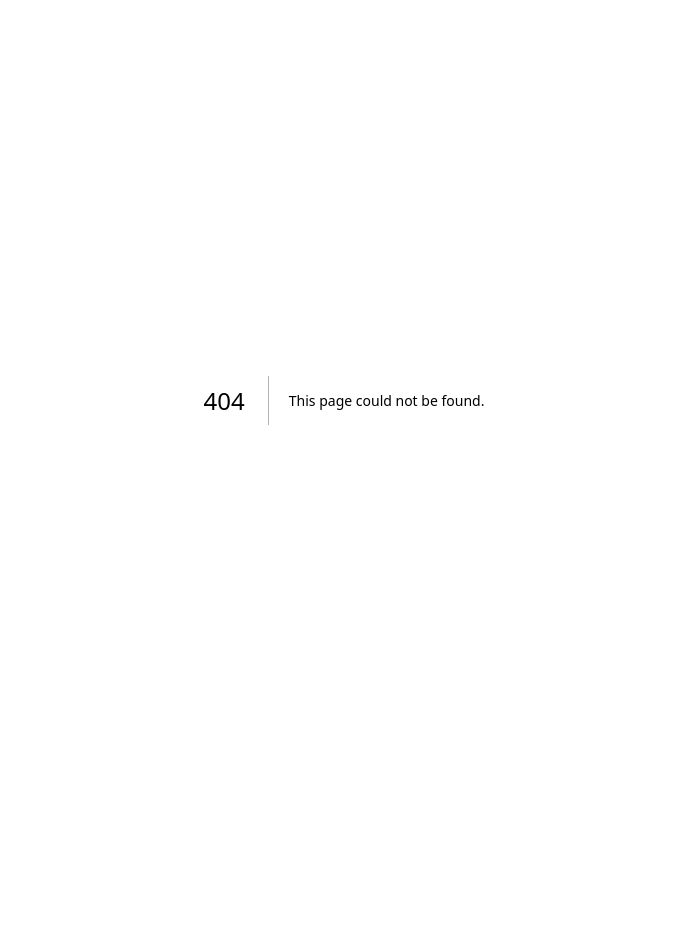
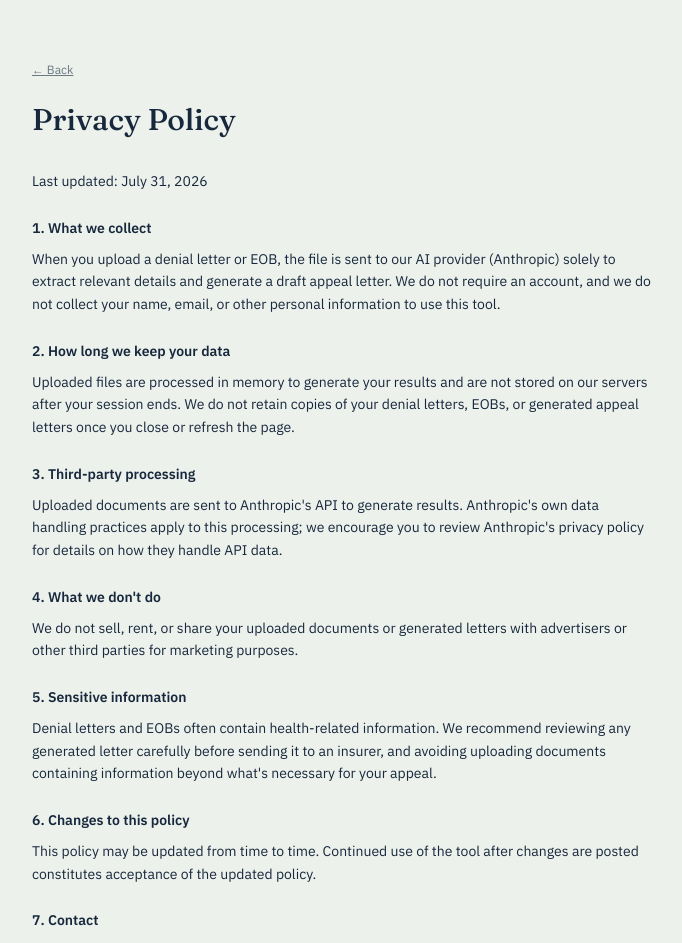
Before and after one commit to connorapi/insurance-appeal-app, a Next.js app: page /privacy in a window 1280 px wide. Before the commit this address had no page. Shown: the top 943 px of the page, without its empty margins (296-978 px from the left). Before the commit the page ends 800 px from the top, so only its background shows below. Built offline with nearby package versions, Linux system fonts and the light colour scheme.

Commit message:
fix back links on terms and privacy pages

```diff
--- a/src/app/page.js
+++ b/src/app/page.js
@@ -144,6 +144,13 @@ export default function Home() {
             Something went wrong. Try a different file.
           </p>
         )}
+     <footer
+          className="mt-20 pt-6 text-xs flex gap-4"
+          style={{ borderTop: '1px solid var(--folder-tan)', opacity: 0.6 }}
+        >
+          <a href="/terms" className="underline">Terms of Service</a>
+          <a href="/privacy" className="underline">Privacy Policy</a>
+        </footer>
       </div>
     </main>
   );
--- /dev/null
+++ b/src/app/privacy/page.js
@@ -0,0 +1,100 @@
+export const metadata = {
+  title: 'Privacy Policy',
+};
+
+export default function Privacy() {
+  return (
+    <main className="min-h-screen" style={{ background: 'var(--paper)' }}>
+      <div className="max-w-2xl mx-auto px-6 py-14">
+
+<a          href="/"
+          className="text-xs underline mb-6 inline-block"
+          style={{ color: 'var(--ink)', opacity: 0.6 }}
+        >
+          ← Back
+        </a>
+        <h1
+          className="font-display text-3xl mb-8"
+          style={{ color: 'var(--ink)' }}
+        >
+          Privacy Policy
+        </h1>
+
+        <div
+          className="space-y-6 text-sm leading-relaxed"
+          style={{ color: 'var(--ink)' }}
+        >
+          <p>Last updated: July 31, 2026</p>
+
+          <section>
+            <h2 className="font-semibold mb-2">1. What we collect</h2>
+            <p>
+              When you upload a denial letter or EOB, the file is sent to
+              our AI provider (Anthropic) solely to extract relevant details
+              and generate a draft appeal letter. We do not require an
+              account, and we do not collect your name, email, or other
+              personal information to use this tool.
+            </p>
+          </section>
+
+          <section>
+            <h2 className="font-semibold mb-2">2. How long we keep your data</h2>
+            <p>
+              Uploaded files are processed in memory to generate your
+              results and are not stored on our servers after your session
+              ends. We do not retain copies of your denial letters, EOBs, or
+              generated appeal letters once you close or refresh the page.
+            </p>
+          </section>
+
+          <section>
+            <h2 className="font-semibold mb-2">3. Third-party processing</h2>
+            <p>
+              Uploaded documents are sent to Anthropic's API to generate
+              results. Anthropic's own data handling practices apply to
+              this processing; we encourage you to review Anthropic's
+              privacy policy for details on how they handle API data.
+            </p>
+          </section>
+
+          <section>
+            <h2 className="font-semibold mb-2">4. What we don't do</h2>
+            <p>
+              We do not sell, rent, or share your uploaded documents or
+              generated letters with advertisers or other third parties for
+              marketing purposes.
+            </p>
+          </section>
+
+          <section>
+            <h2 className="font-semibold mb-2">5. Sensitive information</h2>
+            <p>
+              Denial letters and EOBs often contain health-related
+              information. We recommend reviewing any generated letter
+              carefully before sending it to an insurer, and avoiding
+              uploading documents containing information beyond what's
+              necessary for your appeal.
+            </p>
+          </section>
+
+          <section>
+            <h2 className="font-semibold mb-2">6. Changes to this policy</h2>
+            <p>
+              This policy may be updated from time to time. Continued use of
+              the tool after changes are posted constitutes acceptance of
+              the updated policy.
+            </p>
+          </section>
+
+          <section>
+            <h2 className="font-semibold mb-2">7. Contact</h2>
+            <p>
+              Questions about this policy can be directed to the contact
+              information provided wherever this tool is hosted or shared.
+            </p>
+          </section>
+        </div>
+      </div>
+    </main>
+  );
+}
--- /dev/null
+++ b/src/app/terms/page.js
@@ -0,0 +1,100 @@
+export const metadata = {
+  title: 'Privacy Policy',
+};
+
+export default function Privacy() {
+  return (
+    <main className="min-h-screen" style={{ background: 'var(--paper)' }}>
+      <div className="max-w-2xl mx-auto px-6 py-14">
+
+<a          href="/"
+          className="text-xs underline mb-6 inline-block"
+          style={{ color: 'var(--ink)', opacity: 0.6 }}
+        >
+          ← Back
+        </a>
+        <h1
+          className="font-display text-3xl mb-8"
+          style={{ color: 'var(--ink)' }}
+        >
+          Privacy Policy
+        </h1>
+
+        <div
+          className="space-y-6 text-sm leading-relaxed"
+          style={{ color: 'var(--ink)' }}
+        >
+          <p>Last updated: July 31, 2026</p>
+
+          <section>
+            <h2 className="font-semibold mb-2">1. What we collect</h2>
+            <p>
+              When you upload a denial letter or EOB, the file is sent to
+              our AI provider (Anthropic) solely to extract relevant details
+              and generate a draft appeal letter. We do not require an
+              account, and we do not collect your name, email, or other
+              personal information to use this tool.
+            </p>
+          </section>
+
+          <section>
+            <h2 className="font-semibold mb-2">2. How long we keep your data</h2>
+            <p>
+              Uploaded files are processed in memory to generate your
+              results and are not stored on our servers after your session
+              ends. We do not retain copies of your denial letters, EOBs, or
+              generated appeal letters once you close or refresh the page.
+            </p>
+          </section>
+
+          <section>
+            <h2 className="font-semibold mb-2">3. Third-party processing</h2>
+            <p>
+              Uploaded documents are sent to Anthropic's API to generate
+              results. Anthropic's own data handling practices apply to
+              this processing; we encourage you to review Anthropic's
+              privacy policy for details on how they handle API data.
+            </p>
+          </section>
+
+          <section>
+            <h2 className="font-semibold mb-2">4. What we don't do</h2>
+            <p>
+              We do not sell, rent, or share your uploaded documents or
+              generated letters with advertisers or other third parties for
+              marketing purposes.
+            </p>
+          </section>
+
+          <section>
+            <h2 className="font-semibold mb-2">5. Sensitive information</h2>
+            <p>
+              Denial letters and EOBs often contain health-related
+              information. We recommend reviewing any generated letter
+              carefully before sending it to an insurer, and avoiding
+              uploading documents containing information beyond what's
+              necessary for your appeal.
+            </p>
+          </section>
+
+          <section>
+            <h2 className="font-semibold mb-2">6. Changes to this policy</h2>
+            <p>
+              This policy may be updated from time to time. Continued use of
+              the tool after changes are posted constitutes acceptance of
+              the updated policy.
+            </p>
+          </section>
+
+          <section>
+            <h2 className="font-semibold mb-2">7. Contact</h2>
+            <p>
+              Questions about this policy can be directed to the contact
+              information provided wherever this tool is hosted or shared.
+            </p>
+          </section>
+        </div>
+      </div>
+    </main>
+  );
+}
```
